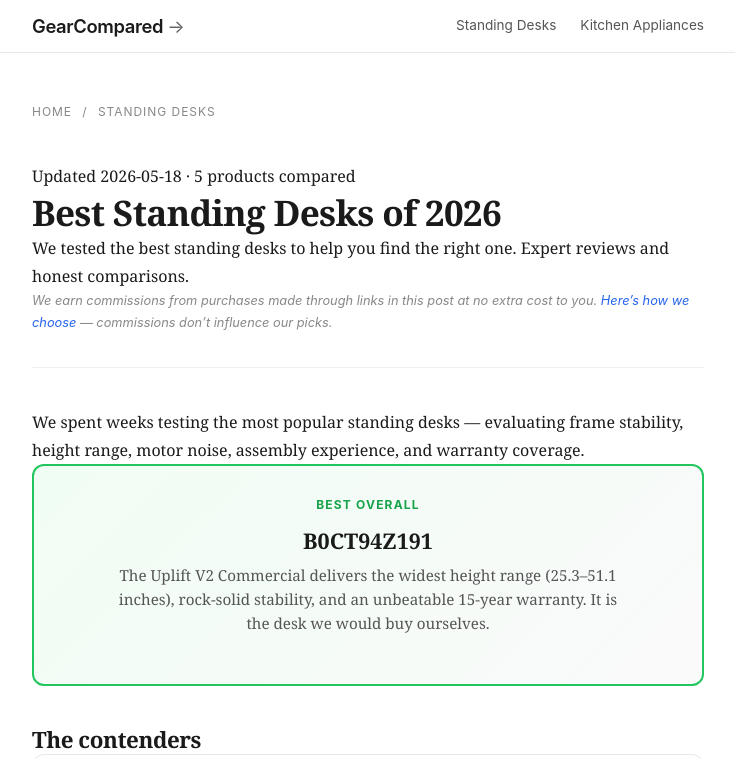
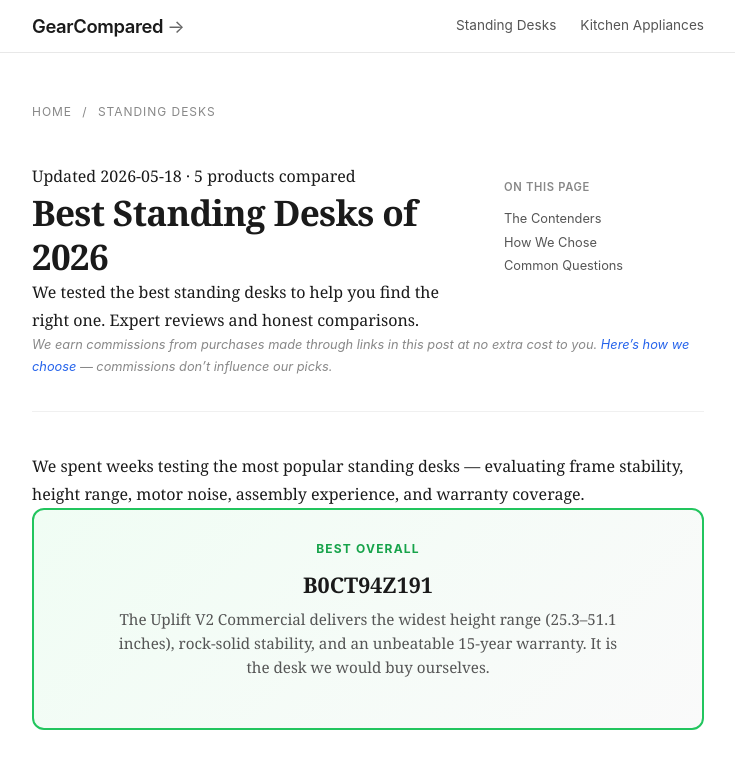
Before and after one commit to sumsar1979/gearcompared, an Astro site: page / in a window 1280 px wide. Shown: the top 759 px of the page, without its empty margins (272-1007 px from the left). Built offline with nearby package versions, Linux system fonts and the light colour scheme; Astro itself is replaced by a stand-in of ours.

Commit message:
sticky TOC on comparison and roundup pages with anchor IDs

```diff
--- /dev/null
+++ b/src/components/StickyTOC.astro
@@ -0,0 +1,73 @@
+---
+// StickyTOC — desktop sticky table of contents
+// Props: headings: {id: string, text: string}[]
+const { headings = [] } = Astro.props;
+if (!headings.length) return null;
+---
+
+<nav class="toc" aria-label="Table of contents">
+  <div class="toc__title">On this page</div>
+  <ul class="toc__list">
+    {headings.map((h) => (
+      <li class={`toc__item toc__item--${h.level || 'h2'}`}>
+        <a href={`#${h.id}`}>{h.text}</a>
+      </li>
+    ))}
+  </ul>
+</nav>
+
+<style>
+  .toc {
+    position: sticky;
+    top: 72px;
+    float: right;
+    width: 200px;
+    margin-left: 32px;
+    margin-bottom: 24px;
+    padding: 16px 0;
+    font-family: var(--font-ui);
+    font-size: 0.8rem;
+    z-index: 10;
+  }
+
+  .toc__title {
+    font-weight: 600;
+    text-transform: uppercase;
+    letter-spacing: 0.06em;
+    color: var(--text-tertiary);
+    margin-bottom: 12px;
+    font-size: 0.7rem;
+  }
+
+  .toc__list {
+    list-style: none;
+    padding: 0;
+    margin: 0;
+  }
+
+  .toc__item {
+    margin-bottom: 6px;
+    line-height: 1.4;
+  }
+
+  .toc__item--h3 {
+    padding-left: 12px;
+  }
+
+  .toc__item a {
+    color: var(--text-secondary);
+    border-bottom: none;
+    transition: color var(--transition-fast);
+  }
+
+  .toc__item a:hover {
+    color: var(--link);
+    border-bottom: 1px dotted var(--link);
+  }
+
+  @media (max-width: 900px) {
+    .toc {
+      display: none;
+    }
+  }
+</style>
--- a/src/layouts/RoundupLayout.astro
+++ b/src/layouts/RoundupLayout.astro
@@ -1,6 +1,7 @@
 ---
 // RoundupLayout — "Best X" editorial roundup pages
 import BaseLayout from './BaseLayout.astro';
+import StickyTOC from '../components/StickyTOC.astro';
 import { generateItemListLD, generateBreadcrumbLD, generateFAQLD, mergeLD } from '../lib/structured-data';
 
 const {
@@ -25,6 +26,13 @@
 const faqLD = faqs.length ? generateFAQLD(faqs) : null;
 const schemaComponents = [breadcrumbLD, itemListLD, faqLD].filter(Boolean);
 const schema = schemaComponents.length === 1 ? schemaComponents[0] : mergeLD(...schemaComponents);
+
+// TOC headings
+const tocHeadings = [
+  { id: 'contenders', text: 'The Contenders', level: 'h2' },
+];
+if (howWeChose) tocHeadings.push({ id: 'how-we-chose', text: 'How We Chose', level: 'h2' });
+if (faqs.length) tocHeadings.push({ id: 'faq', text: 'Common Questions', level: 'h2' });
 ---
 
 <BaseLayout title={title} description={description} schema={schema}>
@@ -39,6 +47,7 @@
     </nav>
 
     <article>
+      <StickyTOC headings={tocHeadings} />
       <header class="article-header">
         <div class="changelog">Updated {new Date().toISOString().split('T')[0]} &middot; {products.length} products compared</div>
         <h1>{title}</h1>
@@ -53,7 +62,7 @@
       {intro && <section class="intro"><p>{intro}</p></section>}
 
       {winner && winnerLabel && (
-        <div class="winner-box">
+        <div class="winner-box" id="winner">
           <div class="winner-box__badge">{winnerLabel}</div>
           <div class="winner-box__product">
             {products.find(p => p.asin === winner)?.title || winner}
@@ -71,7 +80,7 @@
         </div>
       )}
 
-      <section>
+      <section id="contenders">
         <h2>The contenders</h2>
         {products.map((product) => (
           <div class="product-card">
@@ -122,10 +131,10 @@
         ))}
       </section>
 
-      {howWeChose && <section class="guide-section" set:html={howWeChose} />}
+      {howWeChose && <section id="how-we-chose" class="guide-section" set:html={howWeChose} />}
 
       {faqs.length > 0 && (
-        <section class="faq">
+        <section id="faq" class="faq">
           <h2>Common questions</h2>
           {faqs.map((item) => (
             <details class="faq-item">
```
Also changed, not shown: src/layouts/ComparisonLayout.astro (+12 -3 lines).
